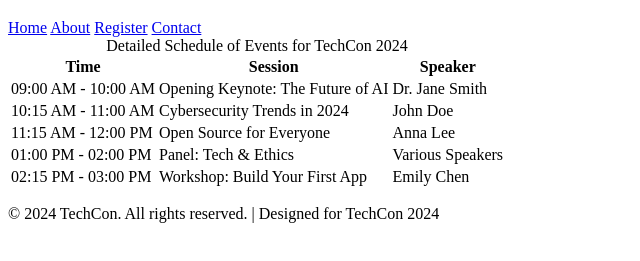
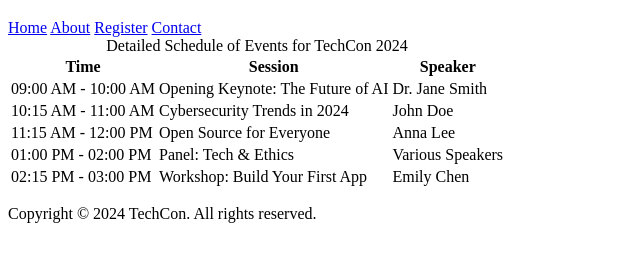
Before and after one commit to Omnia-2101/TechCon_HTML, a plain HTML site: page techcon_website/schedule.html in a window 1280 px wide. Shown: the part 61-322 px from the top of the page, without its empty margins (0-640 px from the left). Drawn offline with Linux system fonts and the light colour scheme.

Commit message:
Update footer

```diff
--- a/techcon_website/schedule.html
+++ b/techcon_website/schedule.html
@@ -58,7 +58,7 @@
   </main>
 
 <footer>
-  <p>&copy; 2024 TechCon. All rights reserved. | Designed for TechCon 2024</p>
+  <p>Copyright © 2024 TechCon. All rights reserved.</p>
 </footer>
 
 </body>
```
